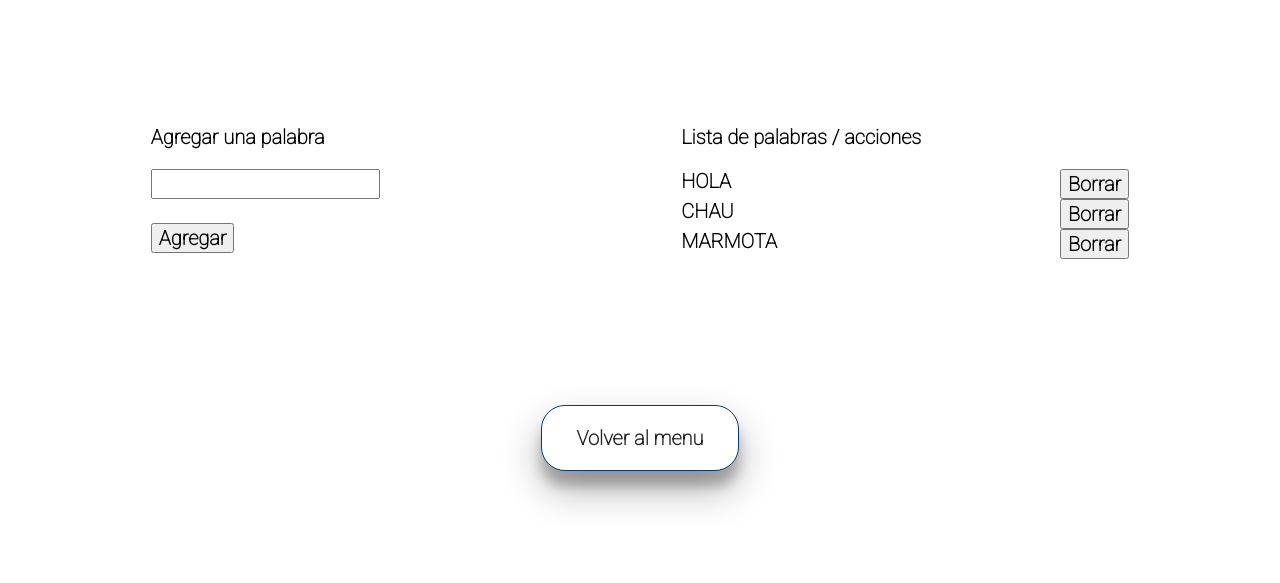
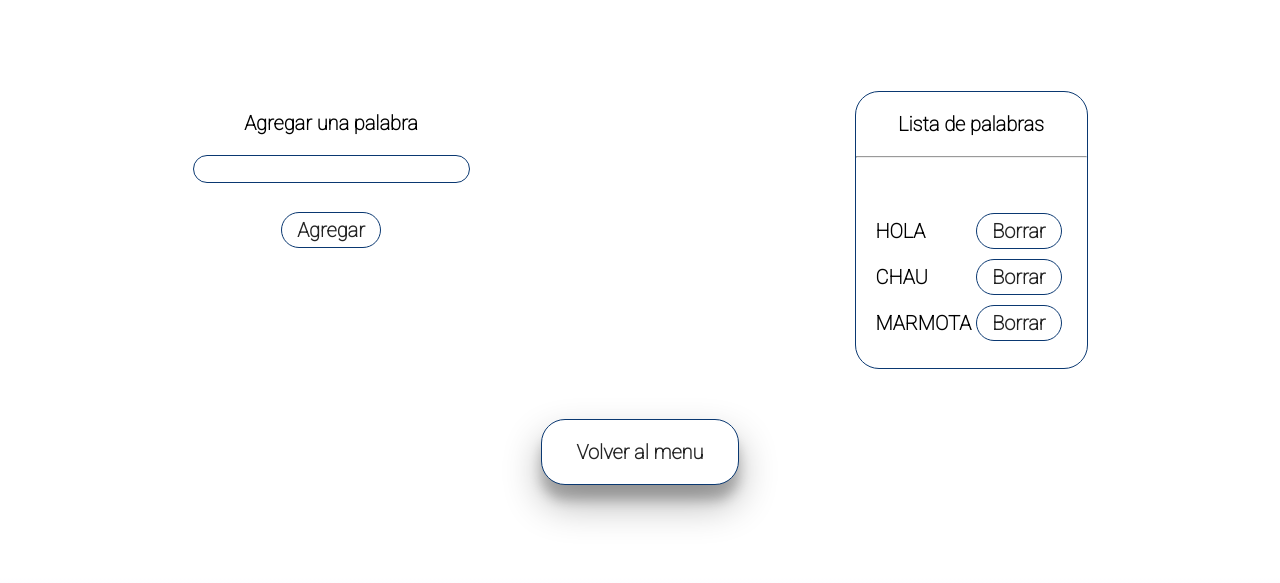
Before and after one commit to MartinPanelo/Ahorcado, a plain HTML site: page index.html in a window 1280 px wide. Both pictures are taken after a click on the link "Glosario de palabras". Shown: the part 102-685 px from the top of the page. Drawn offline with Linux system fonts and the light colour scheme.

Commit message:
estilo y funcionalidad glosario(terminado)

```diff
--- a/index.html
+++ b/index.html
@@ -7,8 +7,7 @@
     <link rel="preconnect" href="https://fonts.gstatic.com" crossorigin />
     <link
       href="https://fonts.googleapis.com/css2?family=Roboto:wght@100&display=swap"
-      rel="stylesheet"
-    />
+      rel="stylesheet" />
     <!-- ----------------------------------------------------- -->
     <meta charset="UTF-8" />
     <meta http-equiv="X-UA-Compatible" content="IE=edge" />
@@ -27,56 +26,33 @@
         <a id="BDos" class="botonDos">Glosario de palabras</a>
       </div>
 
-
-      <div id="d" >
-
-
-
-
-
+      <div id="d">
         <div class="lista">
-         <div>
+          <div class="contenedor-agregar">
             <p><label>Agregar una palabra</label></p>
             <!--    un text area para la palabra y un boton
           que diga agregar palabra -->
 
-          <input type="text"  id="input1" ><br><br>
-          <button type="button" onclick="agregarPalabra()">Agregar</button>
-
-
+            <input type="text" id="input1" mixlength="3" maxlength="23" /><br />
+            <button class="botonTres" type="button" onclick="agregarPalabra()">
+              Agregar
+            </button>
           </div>
 
           <div class="contenedor-lista">
-          <p>Lista de palabras / acciones</p>
-
+            <p>Lista de palabras</p>
+            <hr />
+            <div class="ol">
               <ol id="myList"></ol>
               <!--       agregar un boton con una cruz al lado de cada
           palabra para eliminarla -->
-
             </div>
-
+          </div>
         </div>
         <div class="volvermenu">
-        <a onclick="modulos(1)" >Volver al menu</a>
+          <a onclick="modulos(1)">Volver al menu</a>
         </div>
-
       </div>
-
-
-
-
-
-
-
-
-
-
-
-
-
-
-
-
 
       <div id="asd" class="pieDePagina">
         <hr />
@@ -89,11 +65,9 @@
               height="30"
               fill="currentColor"
               class="bi bi-envelope-fill"
-              viewBox="0 0 16 16"
-            >
+              viewBox="0 0 16 16">
               <path
-                d="M.05 3.555A2 2 0 0 1 2 2h12a2 2 0 0 1 1.95 1.555L8 8.414.05 3.555ZM0 4.697v7.104l5.803-3.558L0 4.697ZM6.761 8.83l-6.57 4.027A2 2 0 0 0 2 14h12a2 2 0 0 0 1.808-1.144l-6.57-4.027L8 9.586l-1.239-.757Zm3.436-.586L16 11.801V4.697l-5.803 3.546Z"
-              /></svg
+                d="M.05 3.555A2 2 0 0 1 2 2h12a2 2 0 0 1 1.95 1.555L8 8.414.05 3.555ZM0 4.697v7.104l5.803-3.558L0 4.697ZM6.761 8.83l-6.57 4.027A2 2 0 0 0 2 14h12a2 2 0 0 0 1.808-1.144l-6.57-4.027L8 9.586l-1.239-.757Zm3.436-.586L16 11.801V4.697l-5.803 3.546Z" /></svg
           ></a>
 
           <a href="https://github.com/MartinPanelo/Ahorcado"
@@ -103,11 +77,9 @@
               height="30"
               fill="currentColor"
               class="bi bi-github"
-              viewBox="0 0 16 16"
-            >
+              viewBox="0 0 16 16">
               <path
-                d="M8 0C3.58 0 0 3.58 0 8c0 3.54 2.29 6.53 5.47 7.59.4.07.55-.17.55-.38 0-.19-.01-.82-.01-1.49-2.01.37-2.53-.49-2.69-.94-.09-.23-.48-.94-.82-1.13-.28-.15-.68-.52-.01-.53.63-.01 1.08.58 1.23.82.72 1.21 1.87.87 2.33.66.07-.52.28-.87.51-1.07-1.78-.2-3.64-.89-3.64-3.95 0-.87.31-1.59.82-2.15-.08-.2-.36-1.02.08-2.12 0 0 .67-.21 2.2.82.64-.18 1.32-.27 2-.27.68 0 1.36.09 2 .27 1.53-1.04 2.2-.82 2.2-.82.44 1.1.16 1.92.08 2.12.51.56.82 1.27.82 2.15 0 3.07-1.87 3.75-3.65 3.95.29.25.54.73.54 1.48 0 1.07-.01 1.93-.01 2.2 0 .21.15.46.55.38A8.012 8.012 0 0 0 16 8c0-4.42-3.58-8-8-8z"
-              /></svg
+                d="M8 0C3.58 0 0 3.58 0 8c0 3.54 2.29 6.53 5.47 7.59.4.07.55-.17.55-.38 0-.19-.01-.82-.01-1.49-2.01.37-2.53-.49-2.69-.94-.09-.23-.48-.94-.82-1.13-.28-.15-.68-.52-.01-.53.63-.01 1.08.58 1.23.82.72 1.21 1.87.87 2.33.66.07-.52.28-.87.51-1.07-1.78-.2-3.64-.89-3.64-3.95 0-.87.31-1.59.82-2.15-.08-.2-.36-1.02.08-2.12 0 0 .67-.21 2.2.82.64-.18 1.32-.27 2-.27.68 0 1.36.09 2 .27 1.53-1.04 2.2-.82 2.2-.82.44 1.1.16 1.92.08 2.12.51.56.82 1.27.82 2.15 0 3.07-1.87 3.75-3.65 3.95.29.25.54.73.54 1.48 0 1.07-.01 1.93-.01 2.2 0 .21.15.46.55.38A8.012 8.012 0 0 0 16 8c0-4.42-3.58-8-8-8z" /></svg
           ></a>
         </div>
         <p>Challenge ONE : juego del ahorcado</p>
--- a/script.js
+++ b/script.js
@@ -44,7 +44,7 @@ function glosario() {
   palabras.forEach((item, index) => {
     let b = document.createElement("button");
     let ul = document.createElement("ul");
-
+    b.setAttribute("class","botonTres");
     b.innerHTML = "Borrar";
 
     b.addEventListener("click", function () {
--- a/style.css
+++ b/style.css
@@ -1,13 +1,13 @@
-body{
+body {
   margin: 0px;
 }
-.container{
-  margin:0px;
+.container {
+  margin: 0px;
   width: 100vw;
   height: 100vh;
-  display: flex;                  /*  <-------------- required               */
-  flex-direction: column;         /*  <-------------- required               */
-  justify-content: space-between;    /*  <-------------- required               */
+  display: flex; /*  <-------------- required               */
+  flex-direction: column; /*  <-------------- required               */
+  justify-content: space-between; /*  <-------------- required               */
 }
 
 * {
@@ -47,24 +47,35 @@ body{
   cursor: pointer;
 }
 .botonDos {
-  margin: 20px;
+  /*  margin: 20px; */
   background: #ffffff;
   border: 1px solid #0a3871;
   color: rgb(35, 35, 35);
   padding: 20px 35px;
   cursor: pointer;
 }
+.botonTres {
+  border-radius: 24px;
+  margin: 5px;
+  background: #ffffff;
+  border: 1px solid #0a3871;
+  color: rgb(35, 35, 35);
+  padding: 5px 15px;
+  cursor: pointer;
+}
 
+.botonTres:active {
+  box-shadow: rgba(50, 50, 93, 0.25) 0px 30px 60px -12px inset,
+    rgba(0, 0, 0, 0.3) 0px 18px 36px -18px inset;
+}
 
 .volvermenu {
   display: flex;
   justify-content: center;
   flex-direction: column;
   align-items: center;
-
-
 }
-.volvermenu a{
+.volvermenu a {
   border-radius: 24px;
   text-decoration: none;
   box-shadow: rgba(0, 0, 0, 0.3) 0px 19px 38px,
@@ -77,32 +88,34 @@ body{
   cursor: pointer;
 }
 
-
 .volvermenu a:active {
   box-shadow: rgba(50, 50, 93, 0.25) 0px 30px 60px -12px inset,
     rgba(0, 0, 0, 0.3) 0px 18px 36px -18px inset;
 }
 
 .pieDePagina hr {
-
   width: 75%;
   background-color: rgba(151, 151, 151, 1);
   border: 1px solid rgba(151, 151, 151, 1);
   margin-top: 15px;
 }
-.iconos *{
-
+.iconos * {
   margin-left: 5px;
   margin-right: 5px;
 }
 
 .pieDePagina {
-
-  background-image: linear-gradient(to bottom, rgba(255, 255, 255, 0), rgba(242, 241, 254,1), rgba(221, 225, 254,1), rgba(199, 212, 255,1), rgba(173, 201, 255,1));
+  background-image: linear-gradient(
+    to bottom,
+    rgba(255, 255, 255, 0),
+    rgba(242, 241, 254, 1),
+    rgba(221, 225, 254, 1),
+    rgba(199, 212, 255, 1),
+    rgba(173, 201, 255, 1)
+  );
   display: flex;
   flex-direction: column;
   align-items: center;
-
 
   /*  left: 0px;
   position: fixed;
@@ -110,36 +123,62 @@ body{
   width: 100%;   */
   height: 120px;
 }
- .contenedor-lista::-webkit-scrollbar {
+
+.contenedor-lista {
+  border-radius: 24px;
+  border: 1px solid #0a3871;
+}
+
+.contenedor-agregar input {
+  border-radius: 24px;
+  border: 1px solid #0a3871;
+  padding-inline: 10px;
+}
+.contenedor-lista p {
+  display: flex;
+  justify-content: center;
+  margin-inline: 15px;
+}
+
+.ol::-webkit-scrollbar {
   display: none;
 }
-.contenedor-lista{
 
+ol {
+  padding-inline-start: 0px;
+  padding: 20px;
+}
+.ol {
+  width: 100%;
+  height: 200px;
+  overflow-y: scroll;
+  display: flex;
+  flex-direction: column;
+  align-items: center;
+}
 
-  width: 35%;
-
-  height: 250px;
-  overflow-y: scroll;
-
-}
-ol {
-  padding-left: 0px;
-}
-.lista{
- display:flex;
-  justify-content:space-around;
+.lista {
+  display: flex;
+  justify-content: space-around;
   flex-direction: row;
   /*  align-items: center; */
 }
 
+ul {
+  /*  padding-bottom: 5px; */
+
+  display: flex;
+  justify-content: space-between;
+  align-items: center;
+  padding-inline-start: 0px;
+}
 
 
-ul {
-  padding: 0px;
+.contenedor-agregar {
   display: flex;
-  justify-content: space-between;
-
+  flex-direction: column;
+  align-items: center;
 }
-ul button {
-  margin-left: 20px;
+.contenedor-agregar input {
+  width: 255px;
 }
```
Lines whose indentation alone changed are shown as unchanged.
